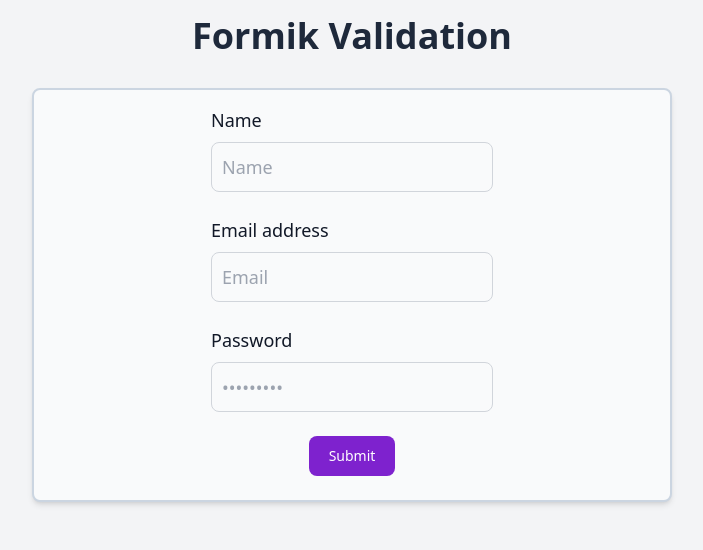
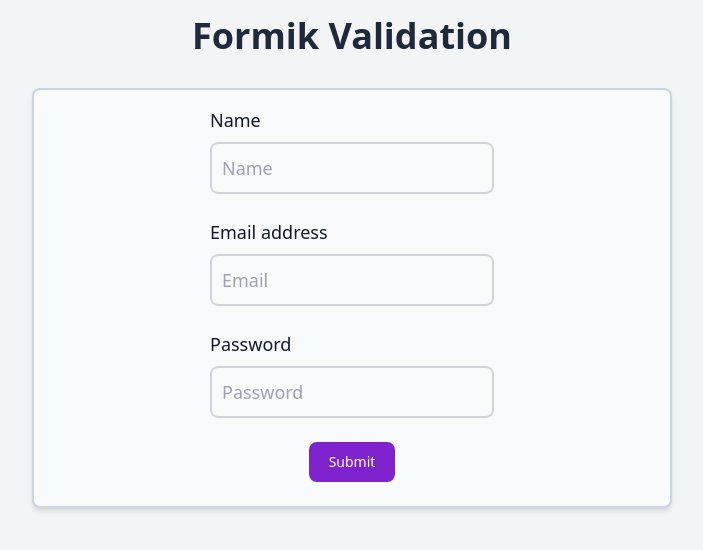
Before and after one commit to amirk1998/Form-Validation-Formik, a React (Vite) app: page / in a window 1280 px wide. Shown: the top 550 px of the page, without its empty margins (288-991 px from the left). Built offline with nearby package versions, Linux system fonts and the light colour scheme.

Commit message:
Formik optimization

```diff
--- a/package.json
+++ b/package.json
@@ -11,7 +11,8 @@
   "dependencies": {
     "formik": "^2.2.9",
     "react": "^18.2.0",
-    "react-dom": "^18.2.0"
+    "react-dom": "^18.2.0",
+    "yup": "^1.0.2"
   },
   "devDependencies": {
     "@types/react": "^18.0.27",
--- a/src/Components/SingUp/SingUpForm.jsx
+++ b/src/Components/SingUp/SingUpForm.jsx
@@ -1,5 +1,5 @@
-import { useState } from 'react';
 import { useFormik } from 'formik';
+import { object, string, number } from 'yup';
 
 const initialValues = {
   name: '',
@@ -7,21 +7,30 @@ const initialValues = {
   password: '',
 };
 
+const validationSchema = object({
+  name: string().required('Name is Required'),
+  email: string().email('Invalid email format').required('Email is Required'),
+  password: string().required('Password is Required'),
+});
+
 const SignUpForm = () => {
+  const onSubmit = (values) => {
+    console.log(values);
+  };
+
   const formik = useFormik({
     // initialValues: initialValues,
     initialValues,
+    onSubmit,
+    validationSchema,
   });
-  console.log(formik.values);
-  const submitHandler = (e) => {
-    e.preventDefault();
-    console.log('Submitted !!');
-  };
+
+  // console.log(formik.values);
 
   return (
     <div className='h-screen w-1/2'>
       <form
-        onSubmit={submitHandler}
+        onSubmit={formik.handleSubmit}
         className=' flex flex-col items-center bg-gray-50 border-2 border-slate-300 shadow-md rounded-lg px-8 py-4'
       >
         {/* Name */}
@@ -36,12 +45,16 @@ const SignUpForm = () => {
             type='text'
             id='name'
             name='name'
-            onChange={formik.handleChange}
-            value={formik.values.name}
-            className='bg-gray-50 border border-gray-300 text-gray-900 text-lg rounded-lg focus:ring-blue-500 focus:border-blue-500 block w-full p-2.5'
+            {...formik.getFieldProps('name')}
+            className='bg-gray-50 border-2 border-gray-300 text-gray-900 text-lg rounded-lg focus:ring-blue-500 focus:border-blue-500 focus:outline-none block w-full p-2.5'
             placeholder='Name'
             required
           />
+          {formik.errors.name && formik.touched.name && (
+            <div className='text-red-500 mt-1 text-sm '>
+              {formik.errors.name}
+            </div>
+          )}
         </div>
         {/* Email Address */}
         <div className='my-6'>
@@ -55,12 +68,16 @@ const SignUpForm = () => {
             type='email'
             id='email'
             name='email'
-            onChange={formik.handleChange}
-            value={formik.values.email}
-            className='bg-gray-50 border border-gray-300 text-gray-900 text-lg rounded-lg focus:ring-blue-500 focus:border-blue-500 block w-full p-2.5 '
+            {...formik.getFieldProps('email')}
+            className='bg-gray-50 border-2 border-gray-300 text-gray-900 text-lg rounded-lg focus:ring-blue-500 focus:border-blue-500 focus:outline-none block w-full p-2.5'
             placeholder='Email'
             required
           />
+          {formik.errors.email && formik.touched.email && (
+            <div className='text-red-500 mt-1 text-sm'>
+              {formik.errors.email}
+            </div>
+          )}
         </div>
         {/* Password */}
         <div className='mb-6'>
@@ -74,12 +91,17 @@ const SignUpForm = () => {
             type='text'
             id='password'
             name='password'
-            onChange={formik.handleChange}
-            value={formik.values.password}
-            className='bg-gray-50 border border-gray-300 text-gray-900 text-lg rounded-lg focus:ring-blue-500 focus:border-blue-500 block w-full p-2.5 '
-            placeholder='•••••••••'
+            {...formik.getFieldProps('password')}
+            className='bg-gray-50 border-2 border-gray-300 text-gray-900 text-lg rounded-lg focus:ring-blue-500 focus:border-blue-500 focus:outline-none block w-full p-2.5'
+            // placeholder='•••••••••'
+            placeholder='Password'
             required
           />
+          {formik.errors.password && formik.touched.password && (
+            <div className='text-red-500 mt-1 text-sm'>
+              {formik.errors.password}
+            </div>
+          )}
         </div>
         {/* Confirm Password */}
         {/* <div className='mb-6'>
```
Also changed, not shown: 1 other file (tests, documents, lock files or other folders).
